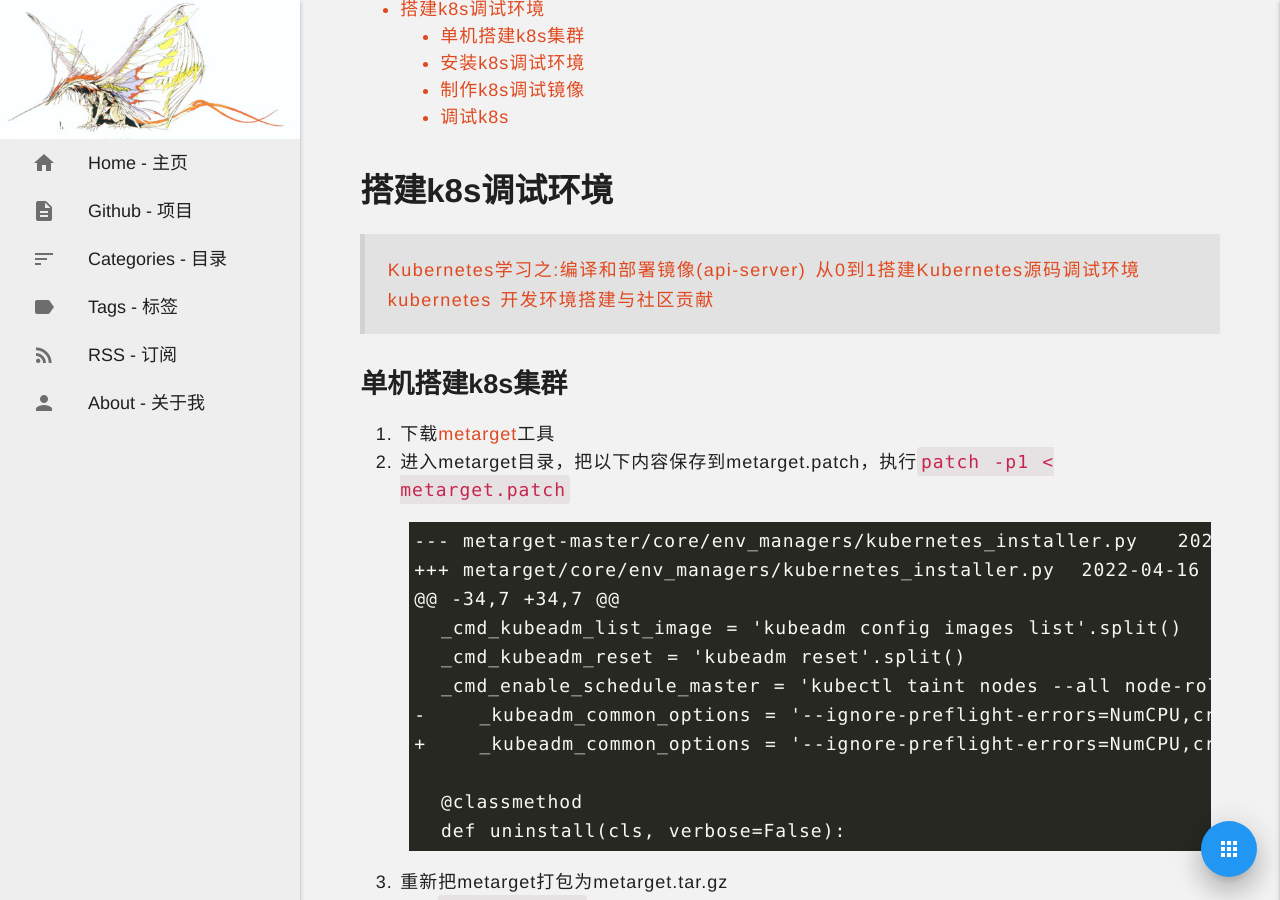
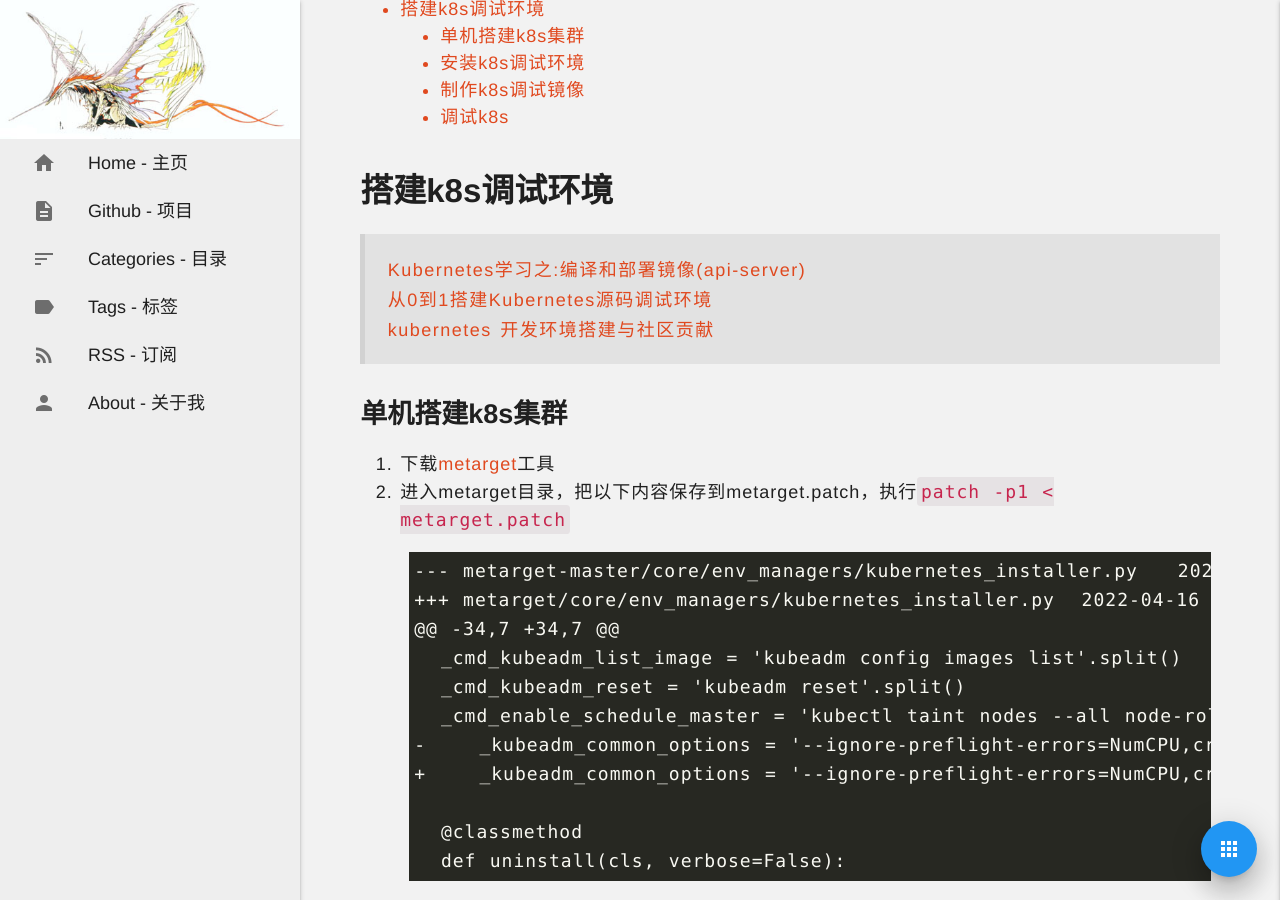
Before and after one commit to noirfate/noirfate.github.io, a Jekyll site: the page built from _posts/2022-04-18-k8s-env.md, in a window 1280 px wide and 900 px high, scrolled down 452 px. Built offline with Jekyll 4.4.1, drawn with Linux system fonts in a browser that asks for light colours; some web fonts are replaced; a script that is not in the unit is left out.

```diff
--- a/_posts/2022-04-18-k8s-env.md
+++ b/_posts/2022-04-18-k8s-env.md
@@ -12,9 +12,9 @@ excerpt: Build Kubernets Debug Environment
 {:toc}
 
 # 搭建k8s调试环境
-> [Kubernetes学习之:编译和部署镜像(api-server)](https://juejin.cn/post/6844903918720270350)
-> [从0到1搭建Kubernetes源码调试环境](https://www.kevinwu0904.top/blogs/k8s-development/)
-> [kubernetes 开发环境搭建与社区贡献](https://blog.kelu.org/tech/2021/08/31/k8s-development.html)
+> [Kubernetes学习之:编译和部署镜像(api-server)](https://juejin.cn/post/6844903918720270350)<br>
+> [从0到1搭建Kubernetes源码调试环境](https://www.kevinwu0904.top/blogs/k8s-development/)<br>
+> [kubernetes 开发环境搭建与社区贡献](https://blog.kelu.org/tech/2021/08/31/k8s-development.html)<br>
 
 ## 单机搭建k8s集群
 1. 下载[metarget](https://github.com/Metarget/metarget)工具
```
